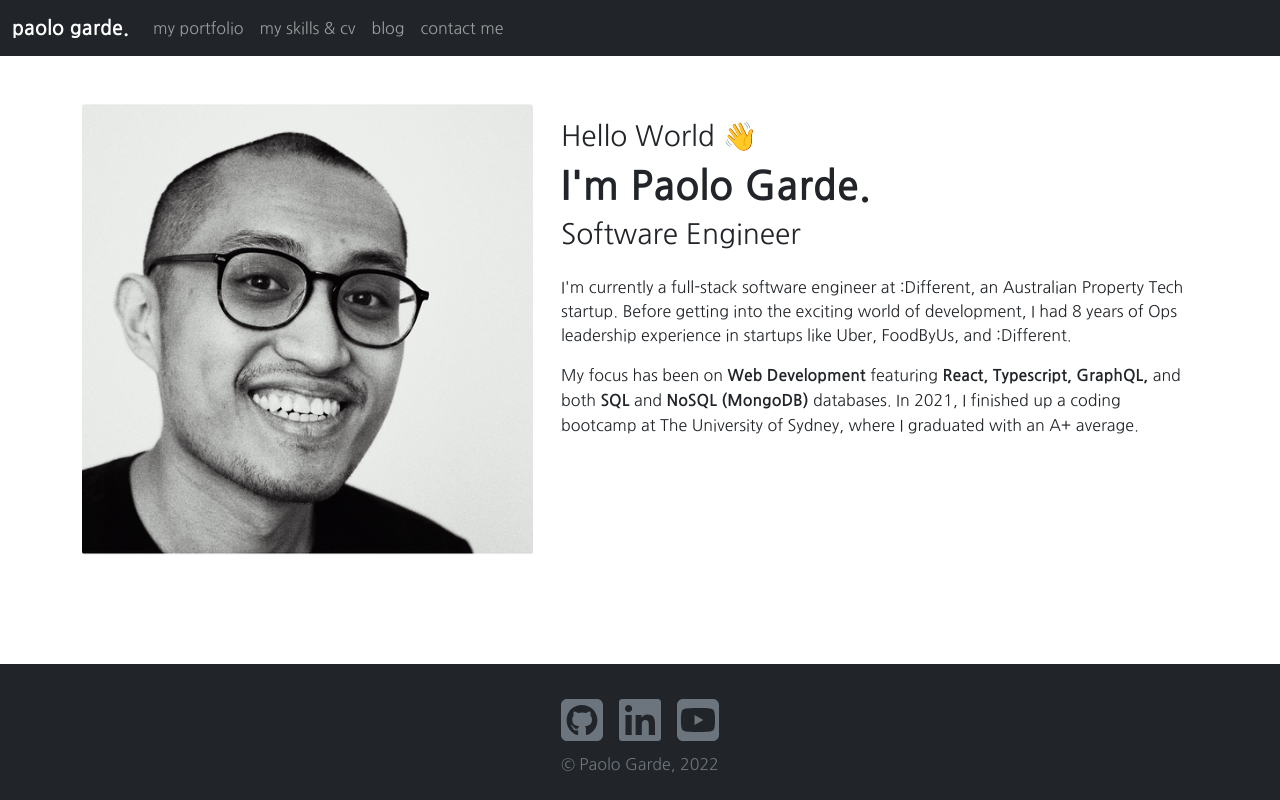
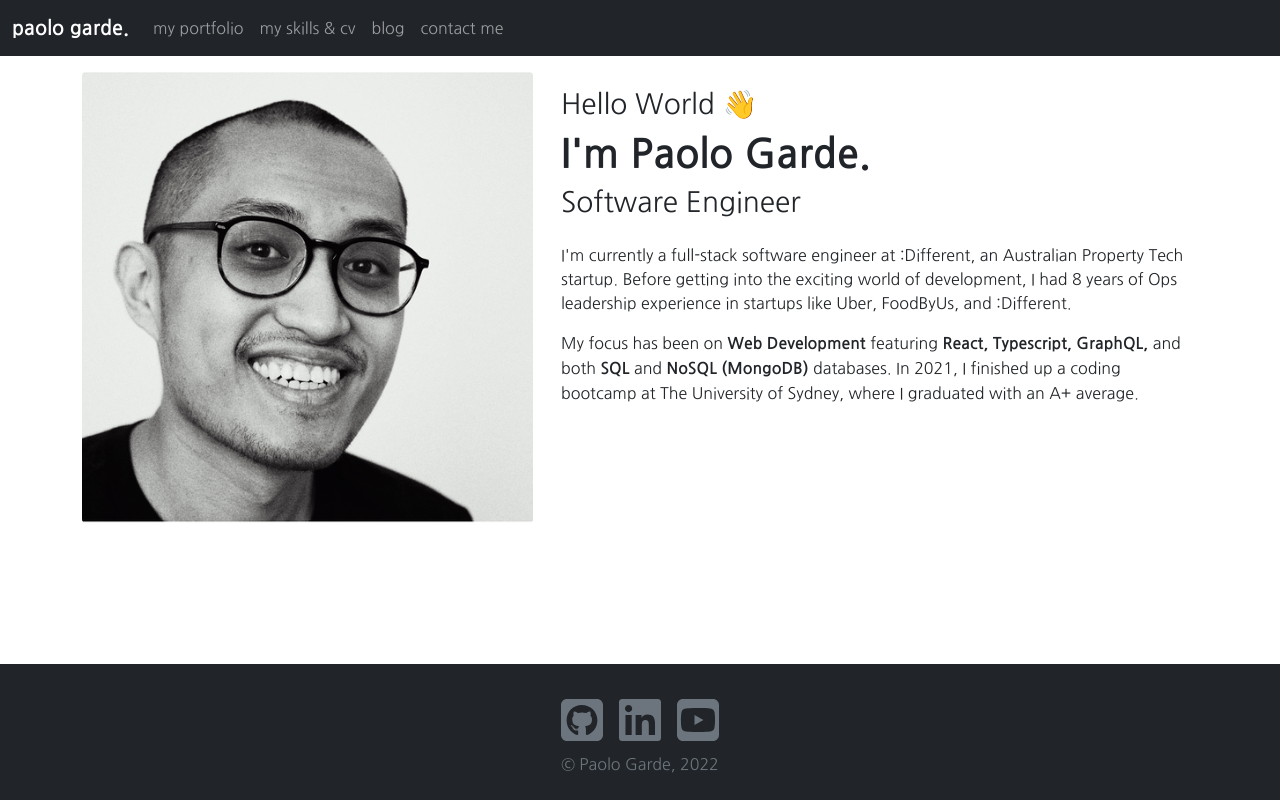
Before and after one commit to rpgarde/pg-react-portfolio, a React (Create React App) app: page /#/ in a window 1280 px wide. Built offline with nearby package versions, Linux system fonts and the light colour scheme.

Commit message:
Added 404 page

```diff
--- a/src/components/Header.js
+++ b/src/components/Header.js
@@ -8,13 +8,14 @@ import Resume from './pages/Resume';
 import Footer from './Footer';
 import Blog from './pages/Blog';
 import BlogPage from './pages/BlogPage';
+import NoMatch from './pages/NoMatch';
 
 export default function PortfolioContainer() {
   return (
     <HashRouter>
       <div className="d-flex flex-column vh-100">
         <Navigation />
-        <main className="container mt-5">
+        <main className="container my-3">
           <Routes>
             <Route path="/" element={<About />} />
             <Route path="blog" element={<Blog />} />
@@ -22,6 +23,7 @@ export default function PortfolioContainer() {
             <Route path="portfolio" element={<Portfolio />} />
             <Route path="resume" element={<Resume />} />
             <Route path="contact" element={<Contact />} />
+            <Route path="*" element={<NoMatch />} />
           </Routes>
         </main>
         <Footer />
--- /dev/null
+++ b/src/components/pages/NoMatch.js
@@ -0,0 +1,10 @@
+import React from 'react';
+
+export default function NoMatch() {
+  return (
+    <div className="row">
+      <h1 className="text-center fw-bold">404 - Page not found</h1>
+      <p className="text-center">Click on any of the other links above to go to the right page.</p>
+    </div>
+  );
+}
```
